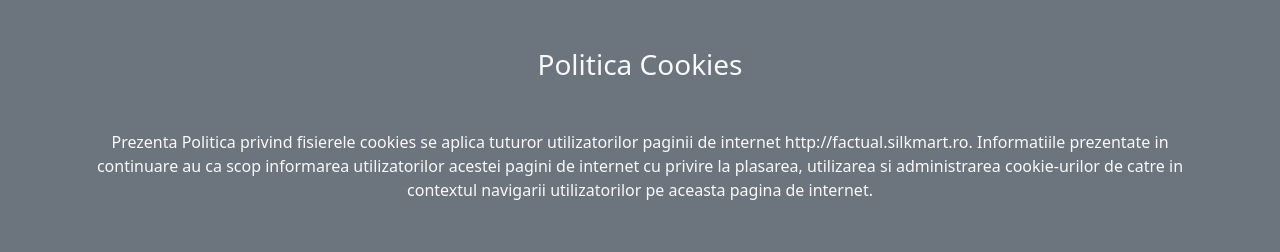
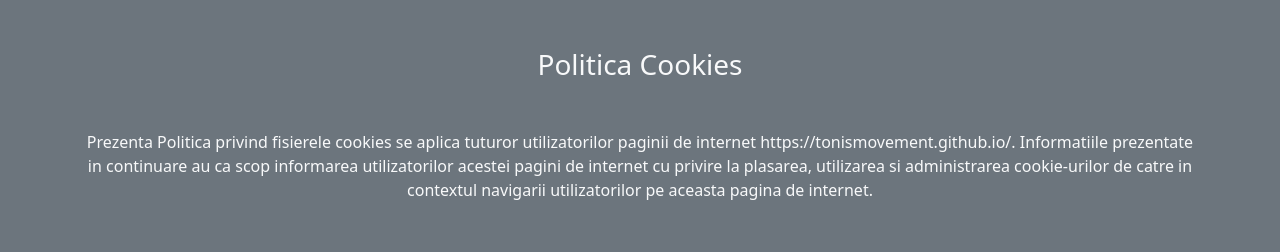
Before and after one commit to Tonismovement/tonismovement.github.io, a plain HTML site: page html/politicadecookies.html in a window 1280 px wide. Shown: the top 252 px of the page. Drawn offline with nearby package versions, Linux system fonts and the light colour scheme.

Commit message:
Update politicadecookies.html

```diff
--- a/html/politicadecookies.html
+++ b/html/politicadecookies.html
@@ -15,7 +15,7 @@
                 <div class="col-lg-12 col-md-12">
                     <h3 class="text-center mb-5">Politica Cookies</h3>
                     <p class="text-center">
-                        Prezenta Politica privind fisierele cookies se aplica tuturor utilizatorilor paginii de internet http://factual.silkmart.ro.
+                        Prezenta Politica privind fisierele cookies se aplica tuturor utilizatorilor paginii de internet https://tonismovement.github.io/.
 
                         Informatiile prezentate in continuare au ca scop informarea utilizatorilor acestei pagini de internet cu privire la plasarea, utilizarea si administrarea cookie-urilor de catre in contextul navigarii utilizatorilor pe aceasta pagina de internet.
                     </p>
```
